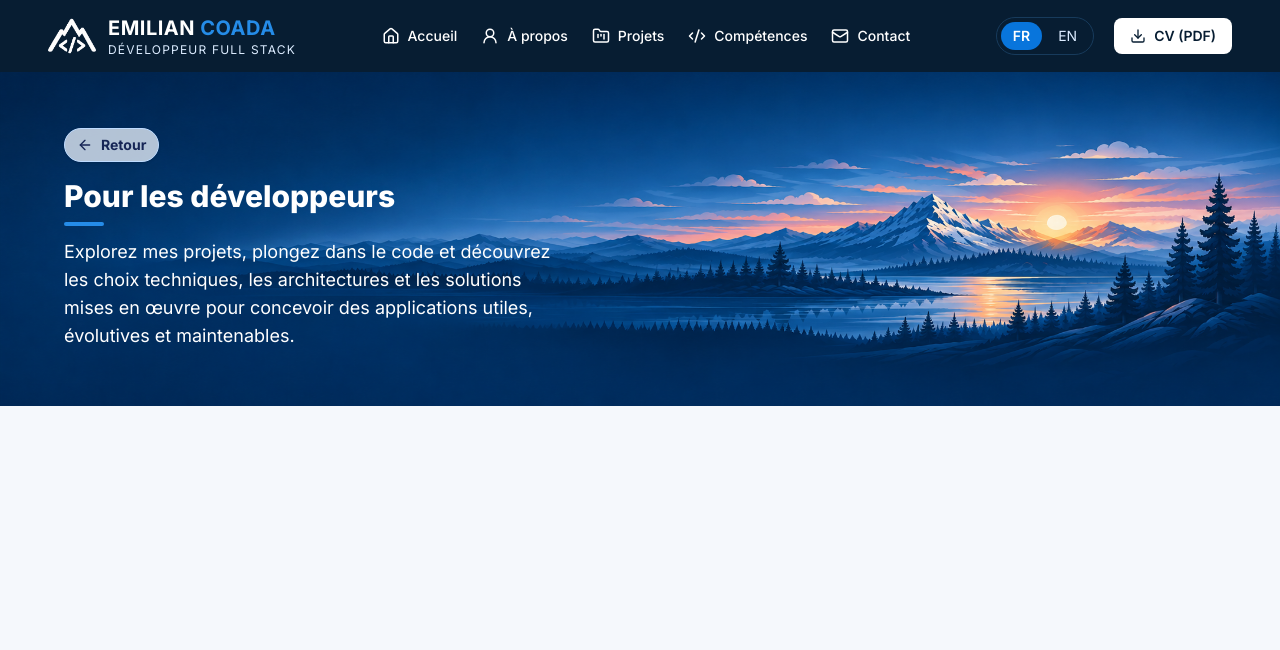
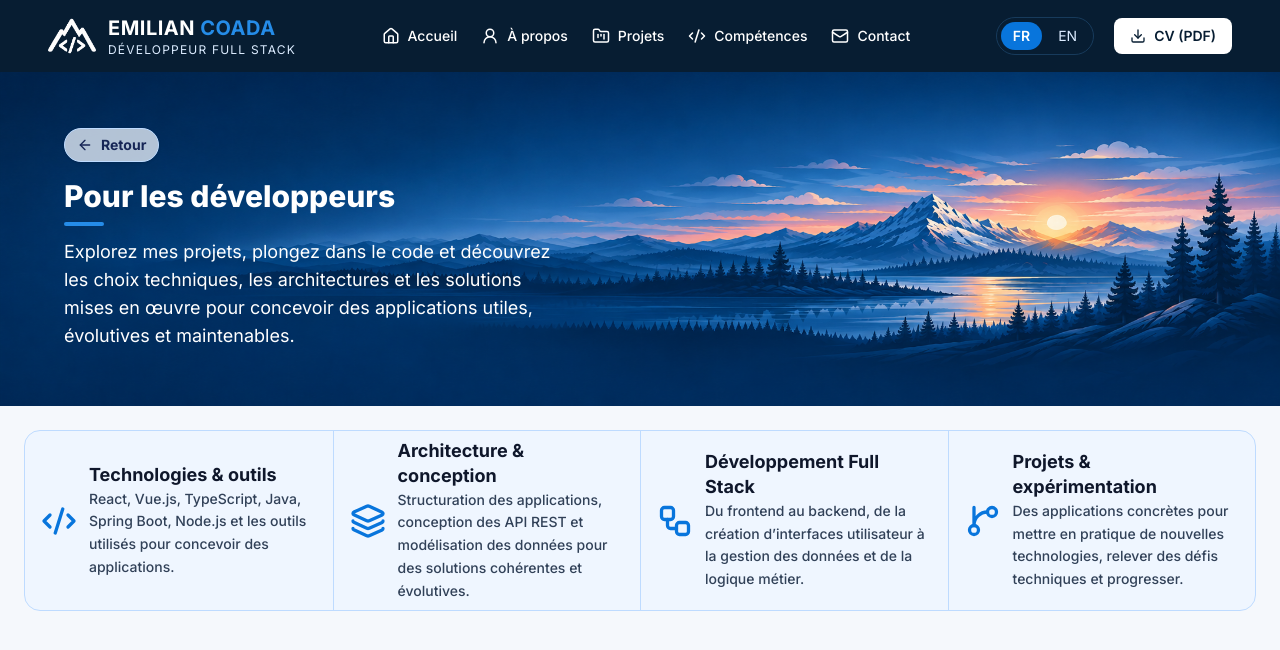
Before and after one commit to Coada-Emilian/developer-portfolio, a React (Vite) app in the folder frontend/: page /developers in a window 1280 px wide. Shown: the top 650 px of the page. Built offline with nearby package versions, Linux system fonts and the light colour scheme.

Commit message:
feat: add technical highlights section to Developers page

```diff
--- /dev/null
+++ b/frontend/src/data/pages/dev.ts
@@ -0,0 +1,29 @@
+import { Code2, GitBranch, Layers3, Workflow } from 'lucide-react'
+import type { IHighlight } from '../../@types/interfaces/shared/IHighlight'
+
+export const highlights: IHighlight[] = [
+  {
+    title: 'Technologies & outils',
+    description:
+      'React, Vue.js, TypeScript, Java, Spring Boot, Node.js et les outils utilisés pour concevoir des applications.',
+    icon: Code2,
+  },
+  {
+    title: 'Architecture & conception',
+    description:
+      'Structuration des applications, conception des API REST et modélisation des données pour des solutions cohérentes et évolutives.',
+    icon: Layers3,
+  },
+  {
+    title: 'Développement Full Stack',
+    description:
+      'Du frontend au backend, de la création d’interfaces utilisateur à la gestion des données et de la logique métier.',
+    icon: Workflow,
+  },
+  {
+    title: 'Projets & expérimentation',
+    description:
+      'Des applications concrètes pour mettre en pratique de nouvelles technologies, relever des défis techniques et progresser.',
+    icon: GitBranch,
+  },
+]
--- a/frontend/src/pages/developer/DevPage.tsx
+++ b/frontend/src/pages/developer/DevPage.tsx
@@ -1,9 +1,16 @@
+import HighlightSection from '../../components/shared/HighlightsSection'
+import { highlights } from '../../data/pages/dev'
 import HeroSection from './sections/HeroSection'
 
 export default function DevPage() {
   return (
     <main className="min-h-screen bg-surface text-text-primary">
       <HeroSection />
+
+      <div className="flex flex-col gap-5 px-4 py-5 sm:gap-6 sm:px-6 lg:p-6">
+        {' '}
+        <HighlightSection highlights={highlights} />
+      </div>
     </main>
   )
 }
```
